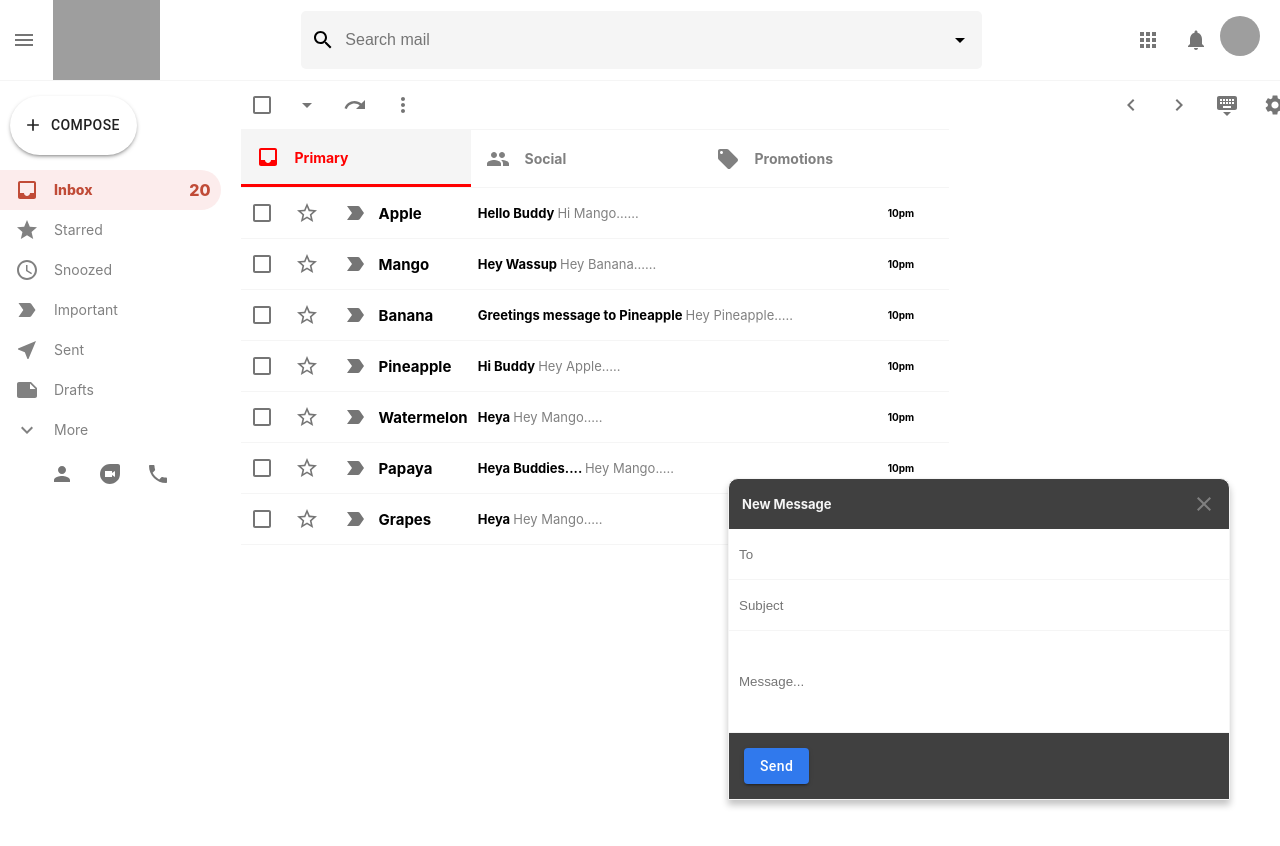
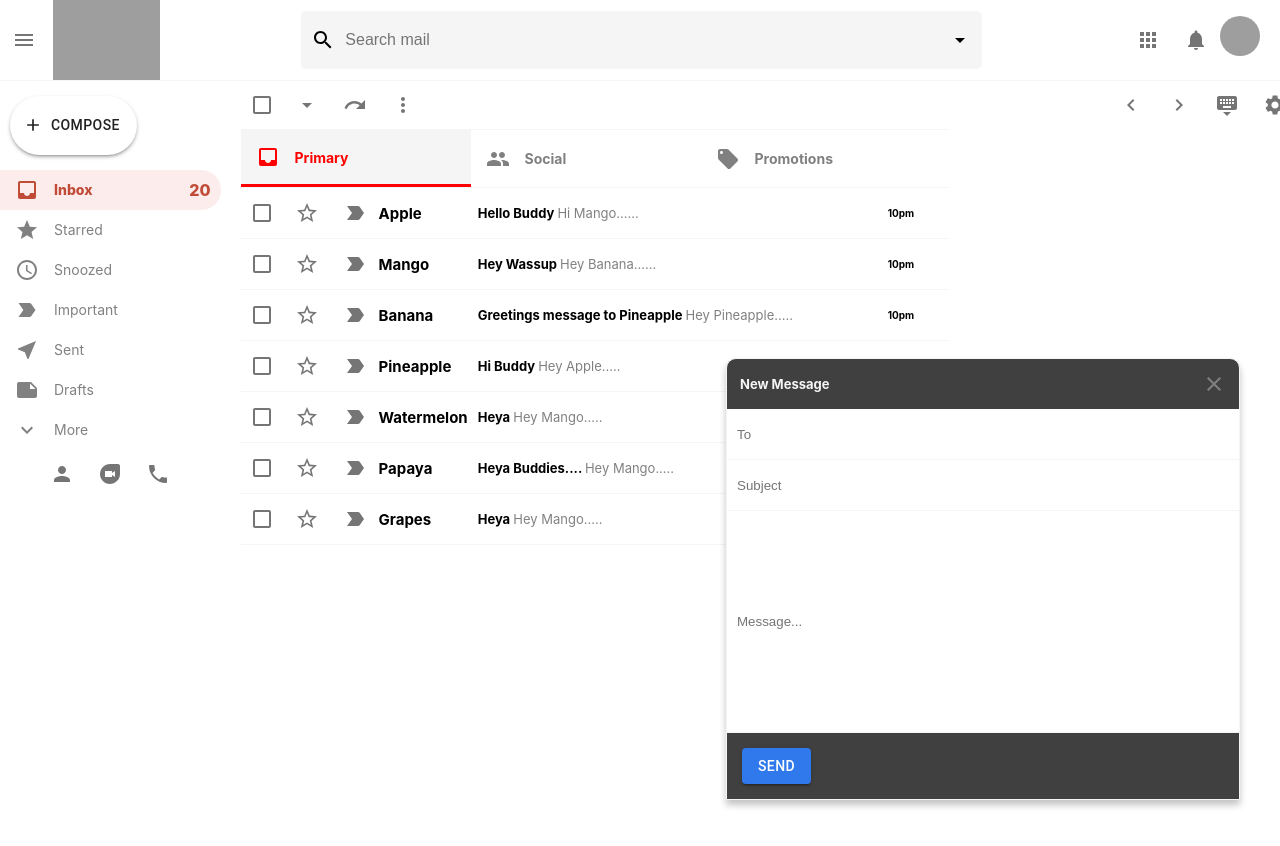
Before and after one commit to amansingla20/Gmail-Clone, a React (Create React App) app: page / in a window 1280 px wide. Shown: the top 846 px of the page. Built offline with nearby package versions, Linux system fonts and the light colour scheme; grey boxes are pictures that could not be loaded.

Commit message:
created compose email box

```diff
--- a/src/App.js
+++ b/src/App.js
@@ -7,6 +7,7 @@
 import SendMail from './SendMail';
 
 function App() {
+ // const sendMailOpen = false;
   return (
     <Router>
     <div className="App">
@@ -22,6 +23,8 @@
           </Route>
         </Switch>
         </div>
+        { //sendMailOpen &&
+        }
         <SendMail />
        </div>
     </Router>
--- a/src/SendMail.css
+++ b/src/SendMail.css
@@ -1,11 +1,11 @@
 .sendMail {
   position: absolute;
   bottom: 0px;
-  right: 50px;
+  right: 40px;
   background-color: #404040;
   width: 40%;
-  height: 40%;
-  max-width: 500px;
+  height: 55%;
+  max-width: 600px;
   border-top-left-radius: 10px;
   border-top-right-radius: 10px;
   display: flex;
@@ -29,7 +29,6 @@
 
 .sendMailSend {
   background-color: #3079ed !important;
-  text-transform: capitalize !important;
   margin: 15px !important;
 }
 
@@ -54,3 +53,9 @@
 .sendMailMessage {
   flex: 1;
 }
+
+.sendMailError {
+  background-color: white;
+  color: red;
+  text-align: right;
+}
--- a/src/SendMail.jsx
+++ b/src/SendMail.jsx
@@ -6,15 +6,14 @@
 
 function SendMail() {
     const {register , handleSubmit , watch, errors } = useForm();
-
-    const onSubmit =(data) =>{
-        console.log(data);
+    const to = watch('to');
+    const onSubmit =(formData) =>{
+        console.log(formData);
     }
-
     return (
         <div className='sendMail'>
             <div className="sendMailHeader">
-                <h3> New Message</h3>
+                <h3> New Message {to}</h3>
                 <CloseIcon className='sendMailCloser'/>
             </div>
             <form onSubmit={handleSubmit(onSubmit)}>
@@ -24,13 +23,19 @@
                 ref={register({required: true})}
                 />
 
+                {errors.to && <p className='sendMailError'>To is required</p>}
+
                 <input name='subject' placeholder = 'Subject' type="text"
                 ref={register({required: true})}
                 />
 
+                {errors.subject && <p className='sendMailError'>Subject is required</p>}
+
                 <input name='message' placeholder='Message...' type="text"
                 className='sendMailMessage'
                 ref={register({required: true})}/>
+
+                {errors.message && <p className='sendMailError'>Message is required</p>}
 
                 <div className="sendMailOptions">
                     <Button className='sendMailSend'
--- a/src/Sidebar.jsx
+++ b/src/Sidebar.jsx
@@ -13,12 +13,17 @@
 import PersonIcon from '@material-ui/icons/Person';
 import DuoIcon from '@material-ui/icons/Duo';
 import PhoneIcon from '@material-ui/icons/Phone';
+import SendMail from './SendMail';
 
 function Sidebar() {
     return (
         <div className='sidebar'>
             <Button className='sidebar-compose'
-            startIcon={<AddIcon fontSize='large' />}>Compose</Button>
+            onClick={()=> <SendMail/>}
+            startIcon={<AddIcon fontSize='large' />}>
+              Compose
+            </Button>
+
             <SidebarOption Icon={InboxIcon} title='Inbox'
             number={20}
             selected={true}
```
